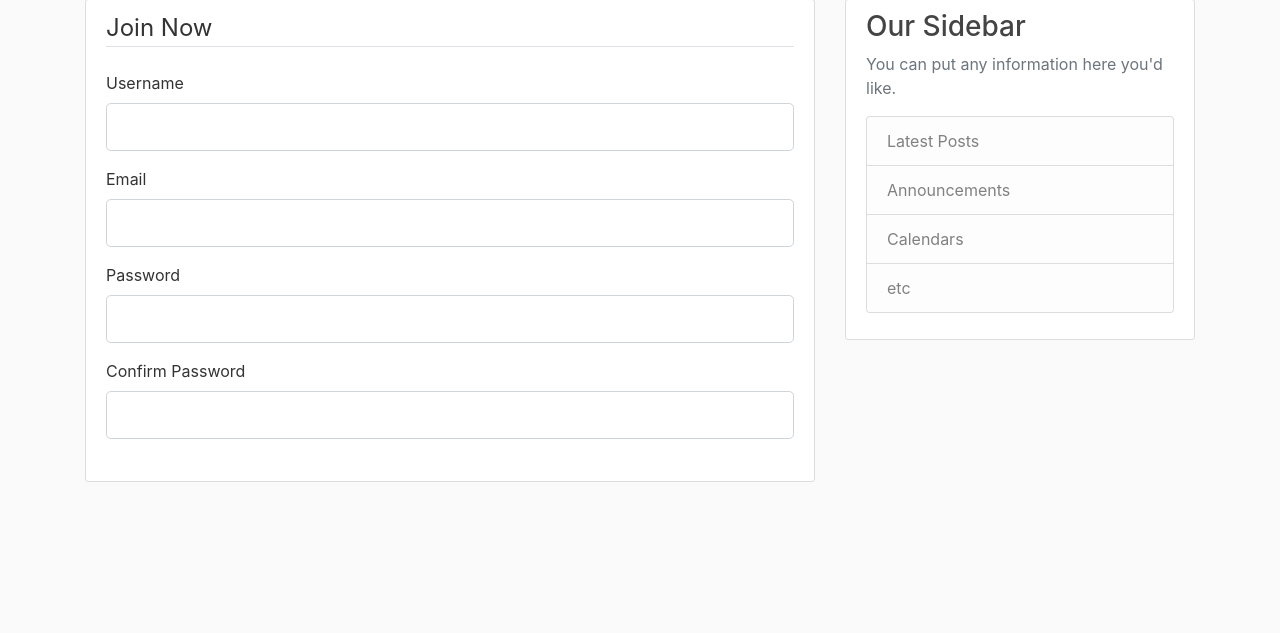
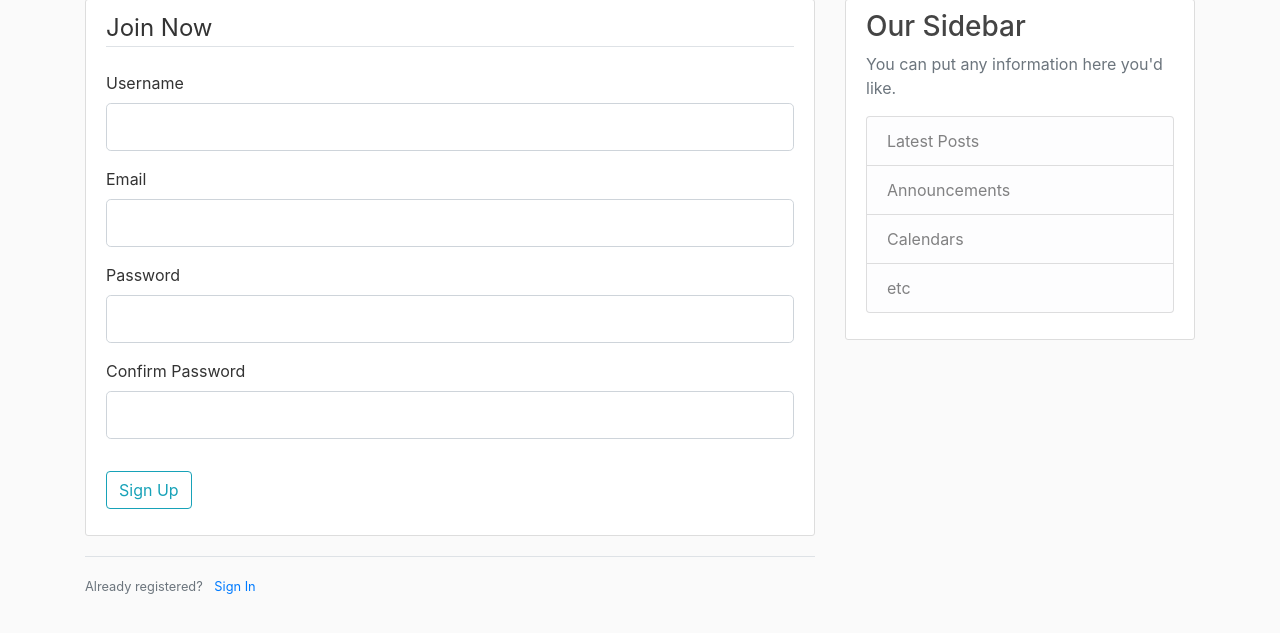
Before and after one commit to HassibIbrahim/BlogPost, a Flask app: page /register in a window 1280 px wide. Shown: the part 81-714 px from the top of the page. Run offline with Flask 2, Linux system fonts and the light colour scheme; some libraries are stand-ins or nearby versions.

Commit message:
created registration html template and routing of components in app

```diff
--- a/templates/register.html
+++ b/templates/register.html
@@ -24,7 +24,14 @@
             {{ form.confirm_password(class="form-control form-control-lg") }}
            </div>
             </fieldset>
+            <div class="form-group">
+            {{ form.submit(class= "btn btn-outline-info") }}
+            </div>
         </form>
     </div>
-
+    <div class="border-top pt-3">
+        <small class="text-muted">
+            Already registered? <a class="ml-2" href="{{ url_for('login') }}">Sign In</a>
+        </small>
+    </div>
 {% endblock content %}
```
